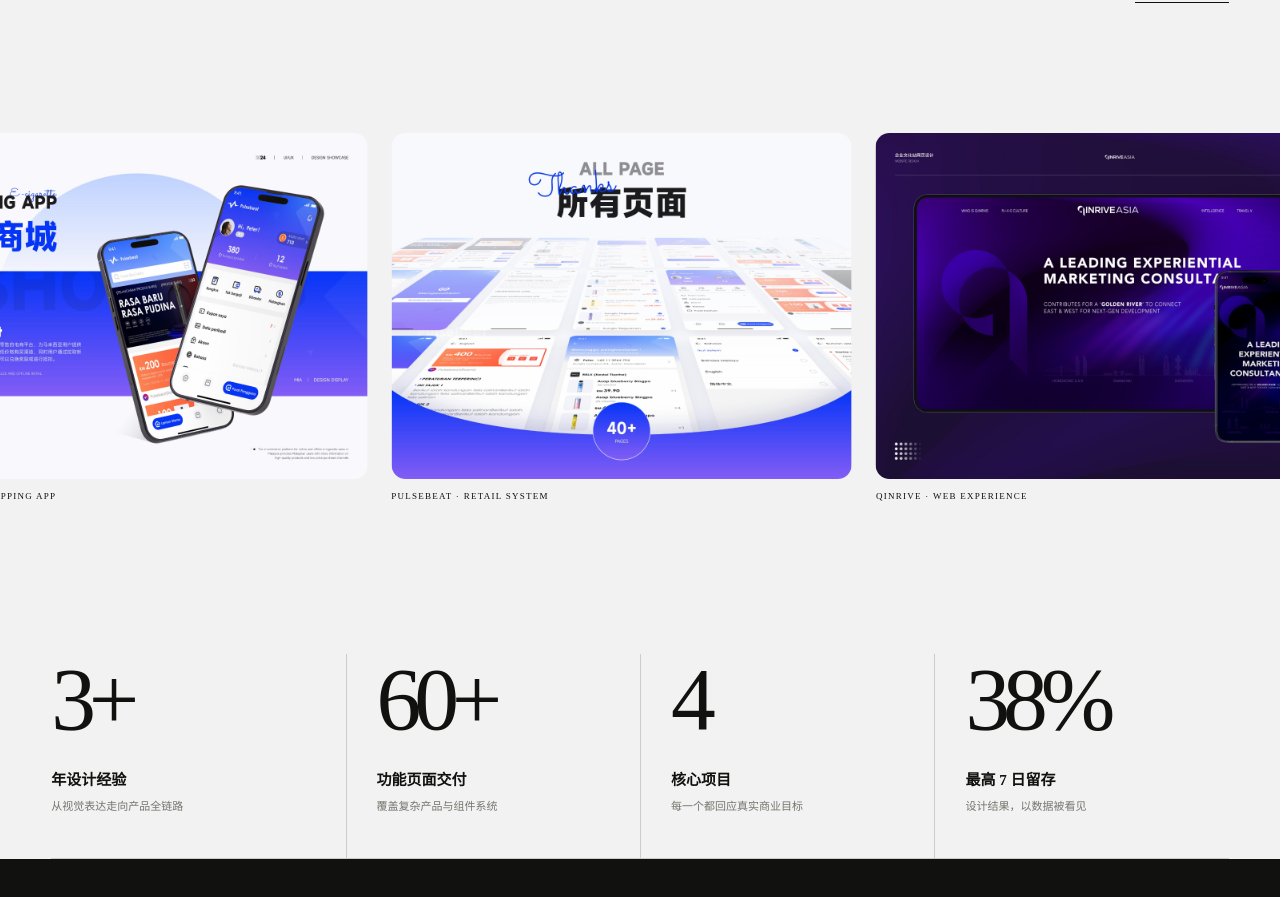
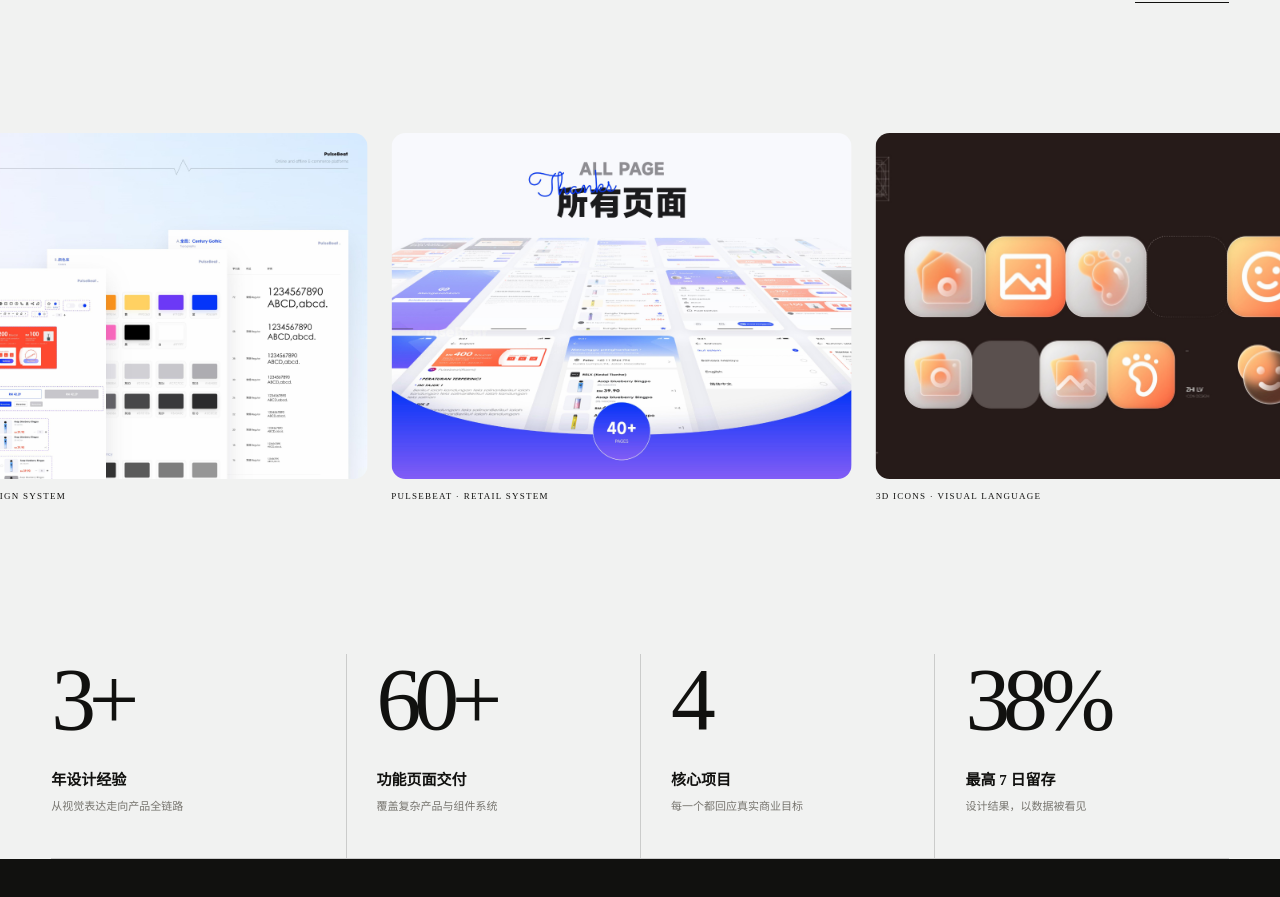
Before and after one commit to Miaaaa857/profile, a React (Vite) app: page / in a window 1280 px wide. Shown: the part 1560-2457 px from the top of the page. Built offline with nearby package versions, Linux system fonts and the light colour scheme.

Commit message:
Replace duplicate marquee covers

```diff
--- a/src/data/content.js
+++ b/src/data/content.js
@@ -70,13 +70,13 @@ export const content = {
     eyebrow: 'WHO I AM',
     statement: '我相信好的设计不是制造更多噪音，而是在复杂问题里，找到那条最清晰、最有人情味的路径。',
     description: '3 年+ UI 与视觉设计经验，参与从概念定义、组件系统到上线验收的完整流程。曾服务腾讯、西山居、欧派与一加等品牌。',
-    gallery: [
-      { src: '/media/portfolio/page-06.jpg', alt: 'FateLinked 项目主视觉', label: 'FATELINKED · PRODUCT OVERVIEW' },
-      { src: '/media/portfolio/page-18.jpg', alt: 'PulseBeat 线上商城视觉', label: 'PULSEBEAT · SHOPPING APP' },
-      { src: '/media/portfolio/page-28.jpg', alt: 'PulseBeat 全页面设计展示', label: 'PULSEBEAT · RETAIL SYSTEM' },
-      { src: '/media/portfolio/page-39.jpg', alt: 'QINRIVE 企业站视觉设计', label: 'QINRIVE · WEB EXPERIENCE' },
-      { src: '/media/portfolio/page-46.jpg', alt: '品牌 IP 与三维场景设计展示', label: 'BRAND IP · 3D VISUAL' },
-    ],
+  gallery: [
+    { src: '/media/portfolio/page-17.jpg', alt: 'FateLinked 全流程界面展示', label: 'FATELINKED · APP EXPERIENCE' },
+    { src: '/media/portfolio/page-27.jpg', alt: 'PulseBeat 组件与设计系统', label: 'PULSEBEAT · DESIGN SYSTEM' },
+    { src: '/media/portfolio/page-28.jpg', alt: 'PulseBeat 全页面设计展示', label: 'PULSEBEAT · RETAIL SYSTEM' },
+    { src: '/media/portfolio/page-33.jpg', alt: '三维拟物图标设计', label: '3D ICONS · VISUAL LANGUAGE' },
+    { src: '/media/portfolio/page-46.jpg', alt: '品牌 IP 与三维场景设计展示', label: 'BRAND IP · 3D VISUAL' },
+  ],
   },
   stats: [
     { value: 3, suffix: '+', label: '年设计经验', note: '从视觉表达走向产品全链路' },
```
